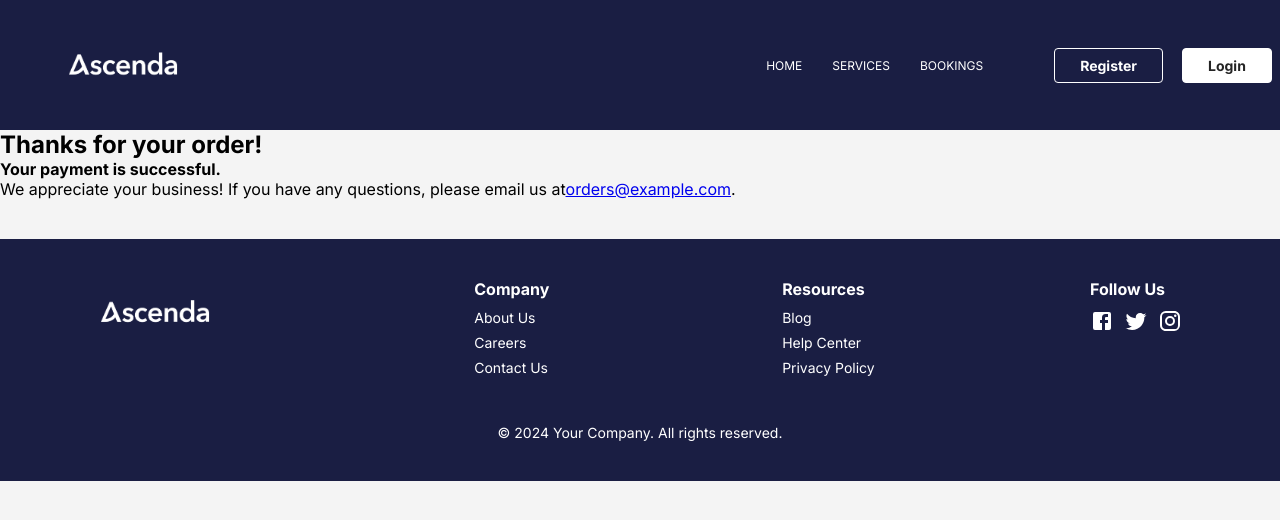
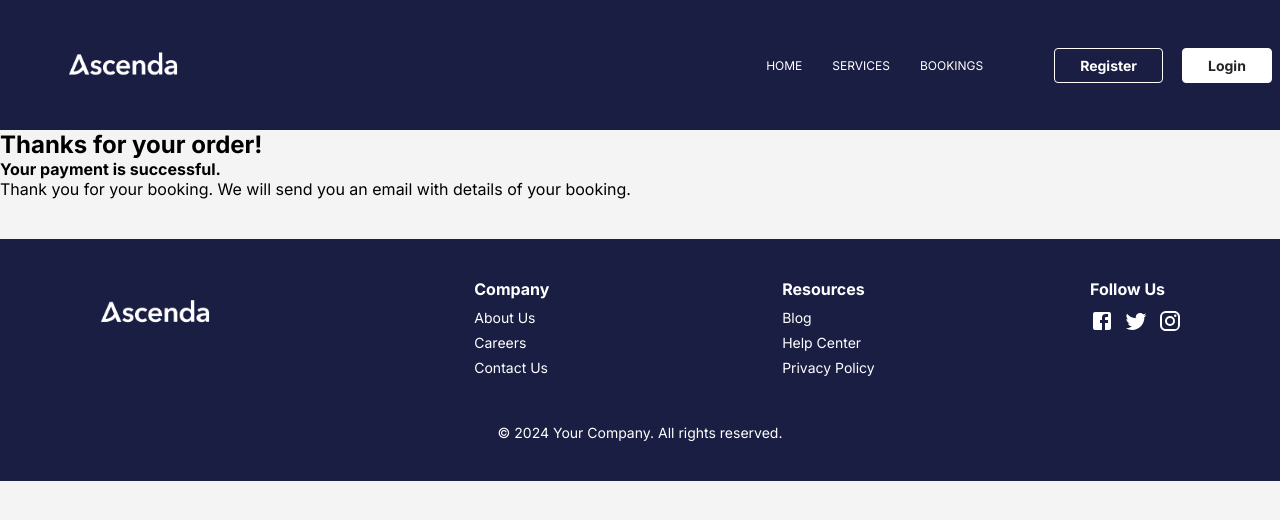
Before and after one commit to 100sonly/C5G5Ascenda, a React (Create React App) app in the folder frontend/: page /success in a window 1280 px wide. Shown: the top 520 px of the page. Built offline with nearby package versions, Linux system fonts and the light colour scheme.

Commit message:
Update success.js

```diff
--- a/frontend/src/components/StripePayment/success.js
+++ b/frontend/src/components/StripePayment/success.js
@@ -6,9 +6,7 @@ function Success() {
       <h2>Thanks for your order!</h2>
       <h4>Your payment is successful.</h4>
       <p>
-        We appreciate your business! If you have any questions, please email us
-        at
-        <a href="mailto:orders@example.com">orders@example.com</a>.
+        Thank you for your booking. We will send you an email with details of your booking.
       </p>
       <div>
       </div>
```
